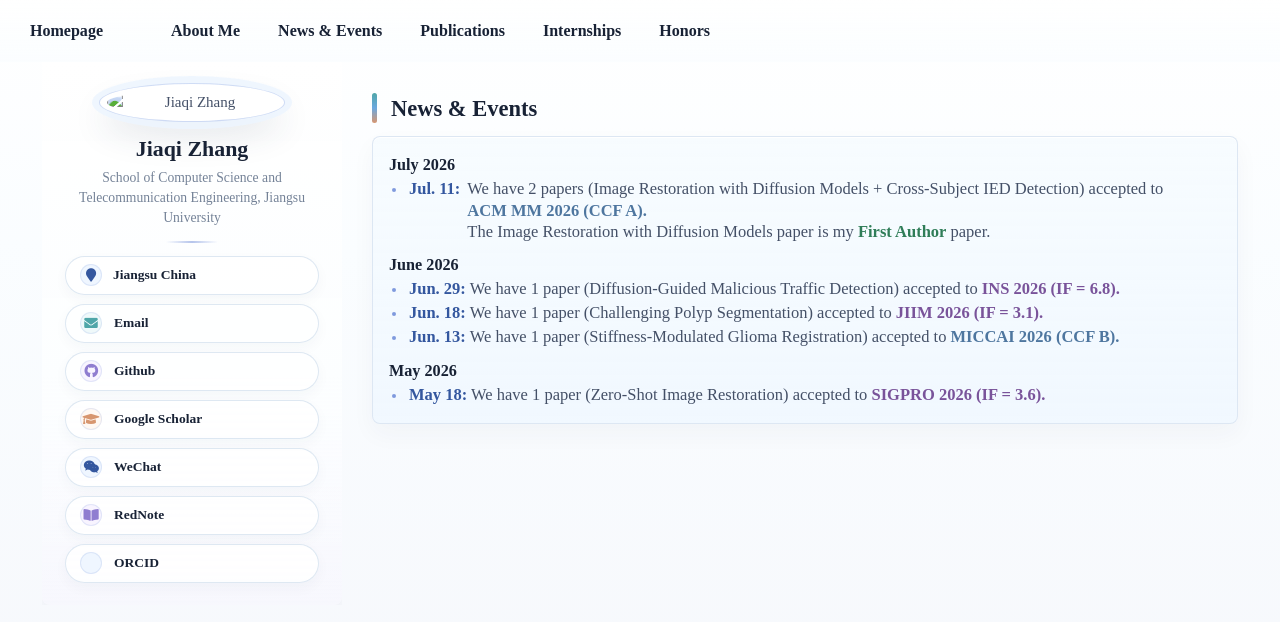
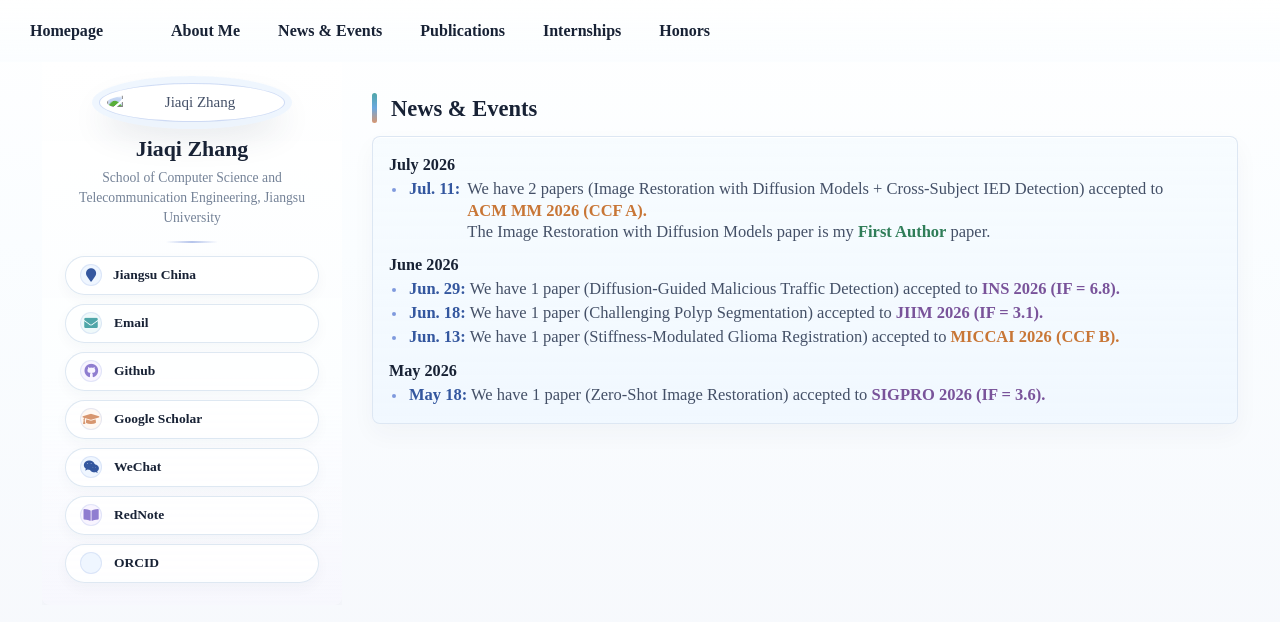
Before and after one commit to JiaqiZhang-Sengoku/JiaqiZhang-Sengoku.github.io, a Jekyll site: the page built from _pages/includes/new.md, in a window 1280 px wide. Shown: the top 622 px of the page. Built offline with Jekyll 4.4.1, drawn with Linux system fonts in a browser that asks for light colours; our own code applies the rules of GitHub Pages for plain Markdown files.

Commit message:
20260707

```diff
--- a/_includes/head.html
+++ b/_includes/head.html
@@ -11,7 +11,7 @@
 </script>
 
 <!-- For all browsers -->
-<link rel="preload" href="{{ '/assets/css/main.css?v=20260724-publication-chips' | relative_url }}" as="style">
-<link rel="stylesheet" href="{{ '/assets/css/main.css?v=20260724-publication-chips' | relative_url }}">
+<link rel="preload" href="{{ '/assets/css/main.css?v=20260724-status-conference-colors' | relative_url }}" as="style">
+<link rel="stylesheet" href="{{ '/assets/css/main.css?v=20260724-status-conference-colors' | relative_url }}">
 
 <meta http-equiv="cleartype" content="on">
--- a/assets/css/main.scss
+++ b/assets/css/main.scss
@@ -1247,7 +1247,7 @@
 }
 
 .highlight-conference {
-    color: #4e769f !important;
+    color: #c87636 !important;
     font-weight: 800;
 }
 
@@ -1634,9 +1634,18 @@
 }
 
 .paper-status--review {
-    border-color: rgba(143, 125, 208, 0.25);
-    background: #f6f3fb;
-    color: #6d5fa8 !important;
+    display: inline !important;
+    margin-left: 8px;
+    padding: 0 !important;
+    border: 0 !important;
+    border-radius: 0 !important;
+    background: transparent !important;
+    color: #202938 !important;
+    box-shadow: none !important;
+    font-size: inherit;
+    font-weight: 800;
+    line-height: inherit;
+    vertical-align: baseline;
 }
 
 .paper-authors {
@@ -1749,11 +1758,11 @@
     margin: 0 !important;
     padding: 0 14px !important;
     border: 0 !important;
-    border-right: 1px solid rgba(174, 194, 232, 0.84) !important;
-    border-bottom: 1px solid rgba(174, 194, 232, 0.84) !important;
+    border-right: 1px solid rgba(159, 143, 205, 0.48) !important;
+    border-bottom: 1px solid rgba(159, 143, 205, 0.48) !important;
     border-radius: 0 0 7px 0 !important;
-    background: rgba(245, 249, 255, 0.97) !important;
-    color: var(--accent-strong) !important;
+    background: rgba(246, 242, 253, 0.98) !important;
+    color: #6f5d9e !important;
     box-shadow: 0 3px 9px rgba(42, 57, 88, 0.055) !important;
     font-size: 0.77rem !important;
     font-weight: 700;
@@ -1764,10 +1773,10 @@
 }
 
 .badge--accepted {
-    border-right-color: rgba(78, 118, 159, 0.38) !important;
-    border-bottom-color: rgba(78, 118, 159, 0.38) !important;
-    background: rgba(240, 247, 252, 0.98) !important;
-    color: #3f698b !important;
+    border-right-color: rgba(200, 118, 54, 0.48) !important;
+    border-bottom-color: rgba(200, 118, 54, 0.48) !important;
+    background: rgba(255, 245, 234, 0.98) !important;
+    color: #ad632b !important;
 }
 
 .paper-box-image:hover .badge {
```
